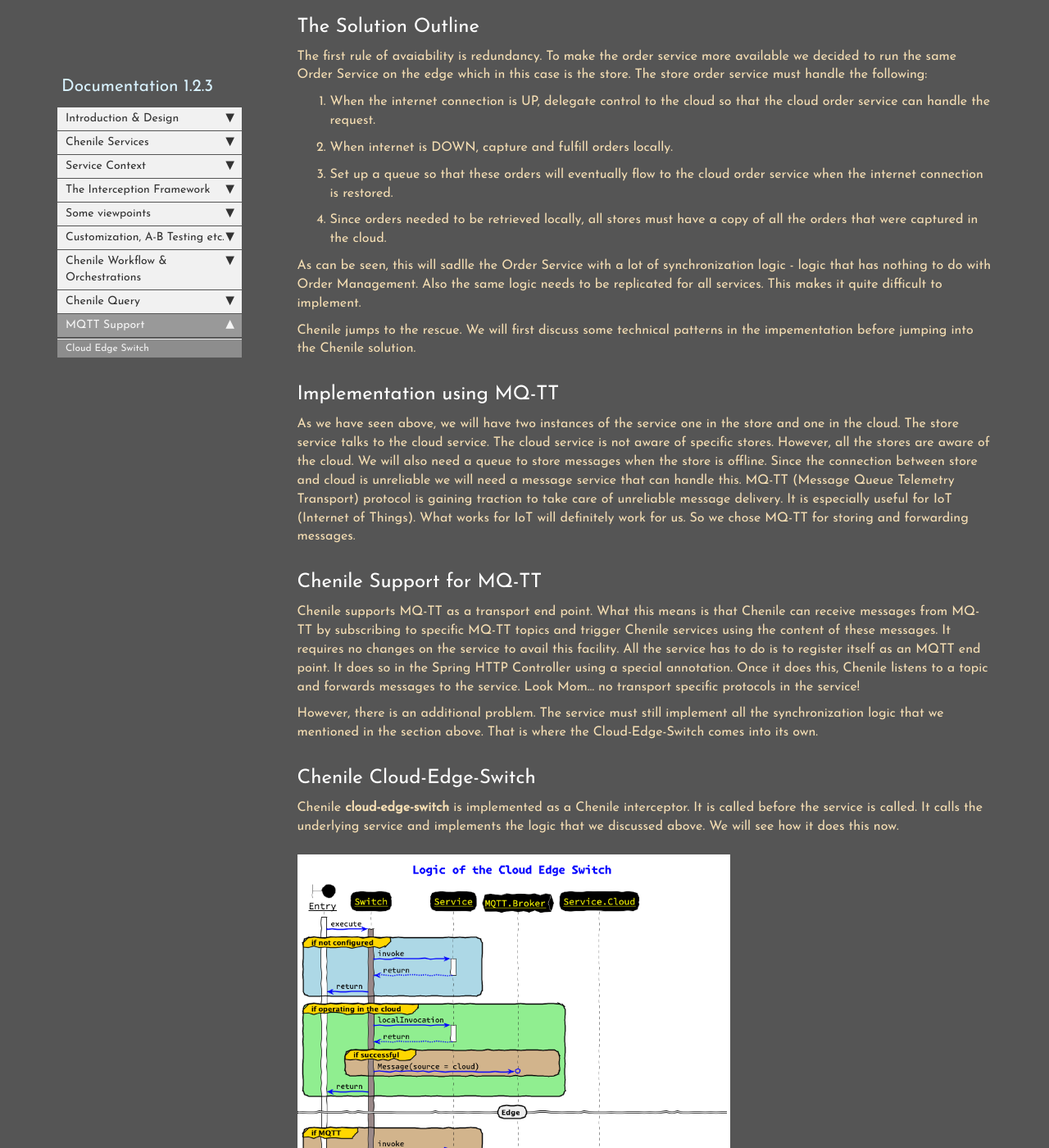
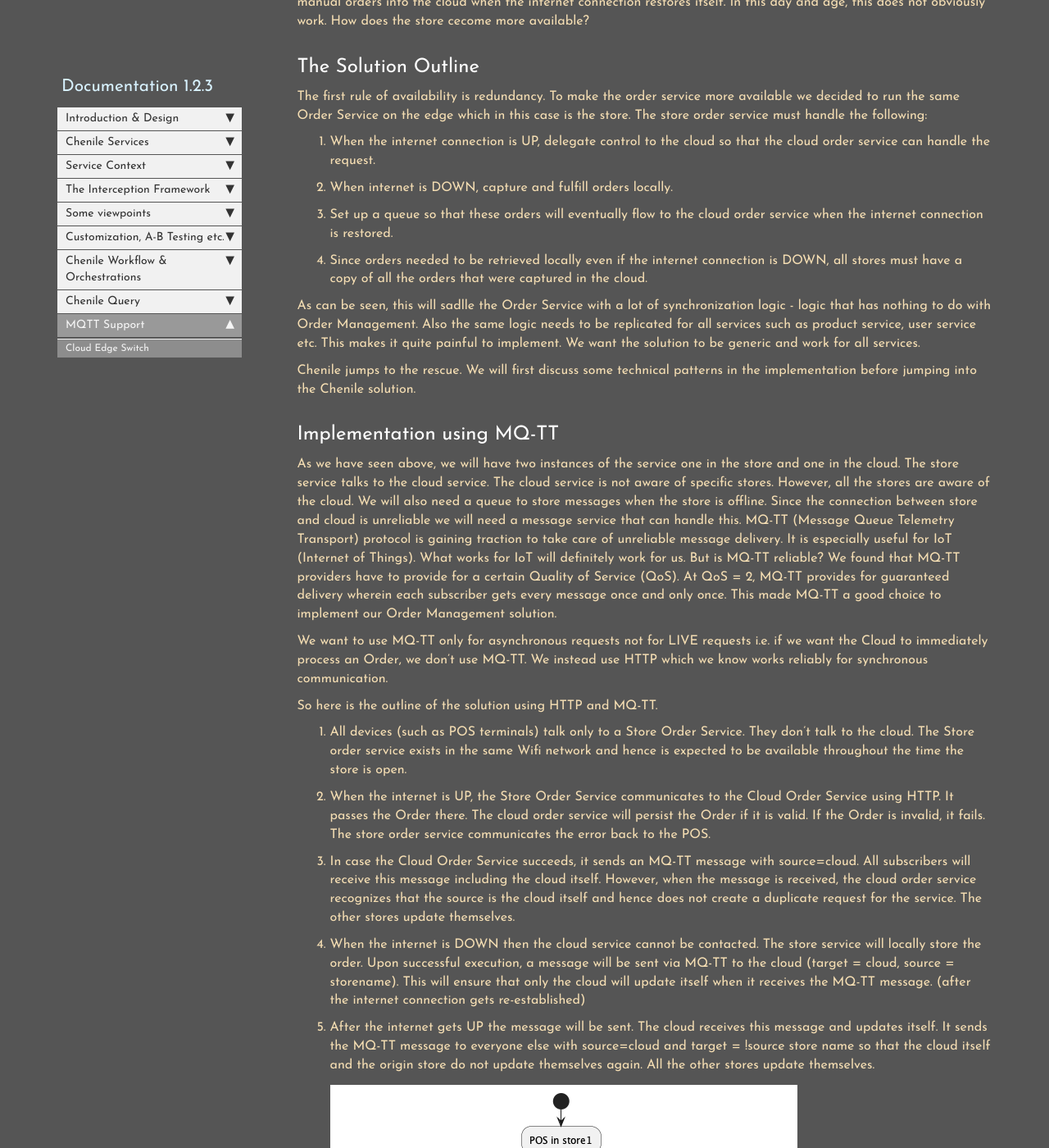
Before and after one commit to rajakolluru/cheniledocs.github.io, a Jekyll site: the page built from pages/chenile/650-cloud-edge-switch.md, in a window 1280 px wide and 1400 px high, scrolled down 782 px. Shown: the whole window at 82% size. Built offline with Jekyll 4.4.1, drawn with Linux system fonts in a browser that asks for light colours; comment, search, counter and statistics services are not loaded; some of the changed text lies outside the part shown.

Commit message:
Enhanced documentation on the cloud-edge-switch

```diff
--- a/pages/chenile/650-cloud-edge-switch.md
+++ b/pages/chenile/650-cloud-edge-switch.md
@@ -8,29 +8,55 @@
 summary: Reuse the same service in the cloud and the edge. Handle internet being down at the edge using MQ-TT
 ---
 
-When we write services, we want to focus on business logic. We don't want to make any assumptions on where the service is running. It can be running in the cloud or the edge. Chenile is all about enabling developers to focus on business logic and not be boggled with these kinds of concerns. The cloud edge switch was developed for some of our users keeping this in mind.
+When we write services, we want to focus on business logic. We don't want to make any assumptions on where the service is running. It can be running in the cloud or the edge. Chenile is all about enabling developers to focus on business logic and not be boggled with these kinds of concerns. The cloud edge switch was developed keeping this in mind.
 
 ## The Scenario
-One of our customers has an Order Service. The order service's intent is of course to capture orders fulfill orders. They deplopyed this in the cloud. When the internet connection goes down, things got manual. They have to key these manual orders into the cloud when the internet connection restores itself. In this day and age, this does not obviously work.
+One of our customers has an Order Service. The order service's intent is of course to capture and fulfill orders. They deployed this in the cloud. When the internet connection goes down, things got manual. They have to key in these manual orders into the cloud when the internet connection restores itself. In this day and age, this does not obviously work. How does the store cecome more available?
 
 ## The Solution Outline
-The first rule of avaiability is redundancy. To make the order service more available we decided to run the same Order Service on the edge which in this case is the store. The store order service must handle the following:
+The first rule of availability is redundancy. To make the order service more available we decided to run the same Order Service on the edge which in this case is the store. The store order service must handle the following:
 1. When the internet connection is UP, delegate control to the cloud so that the cloud order service can handle the request.
 2. When internet is DOWN, capture and fulfill orders locally.
 3. Set up a queue so that these orders will eventually flow to the cloud order service when the internet connection is restored.
-4. Since orders needed to be retrieved locally, all stores must have a copy of all the orders that were captured in the cloud.
+4. Since orders needed to be retrieved locally even if the internet connection is DOWN, all stores must have a copy of all the orders that were captured in the cloud.
 
-As can be seen, this will sadlle the Order Service with a lot of synchronization logic - logic that has nothing to do with Order Management. Also the same logic needs to be replicated for all services. This makes it quite difficult to implement.
+As can be seen, this will sadlle the Order Service with a lot of synchronization logic - logic that has nothing to do with Order Management. Also the same logic needs to be replicated for all services such as product service, user service etc. This makes it quite painful to implement. We want the solution to be generic and work for all services.
 
-Chenile jumps to the rescue. We will first discuss some technical patterns in the impementation before jumping into the Chenile solution.
+Chenile jumps to the rescue. We will first discuss some technical patterns in the implementation before jumping into the Chenile solution.
 
 ## Implementation using MQ-TT
-As we have seen above, we will have two instances of the service one in the store and one in the cloud. The store service talks to the cloud service. The cloud service is not aware of specific stores. However, all the stores are aware of the cloud. We will also need a queue to store messages when the store is offline. Since the connection between store and cloud is unreliable we will need a message service that can handle this. MQ-TT (Message Queue Telemetry Transport) protocol is gaining traction to take care of unreliable message delivery. It is especially useful for IoT (Internet of Things). What works for IoT will definitely work for us. So we chose MQ-TT for storing and forwarding messages.
+As we have seen above, we will have two instances of the service one in the store and one in the cloud. The store service talks to the cloud service. The cloud service is not aware of specific stores. However, all the stores are aware of the cloud. We will also need a queue to store messages when the store is offline. Since the connection between store and cloud is unreliable we will need a message service that can handle this. MQ-TT (Message Queue Telemetry Transport) protocol is gaining traction to take care of unreliable message delivery. It is especially useful for IoT (Internet of Things). What works for IoT will definitely work for us. But is MQ-TT reliable? We found that MQ-TT providers have to provide for a certain Quality of Service (QoS). At QoS = 2, MQ-TT provides for guaranteed delivery wherein each subscriber gets every message once and only once. This made MQ-TT a good choice to implement our Order Management solution.
+
+We want to use MQ-TT only for asynchronous requests not for LIVE requests i.e. if we want the Cloud to immediately process an Order, we don't use MQ-TT. We instead use HTTP which we know works reliably for synchronous communication.
+
+So here is the outline of the solution using HTTP and MQ-TT.
+1. All devices (such as POS terminals) talk only to a Store Order Service. They don't talk to the cloud. The Store order service exists in the same Wifi network and hence is expected to be available throughout the time the store is open.
+2. When the internet is UP, the Store Order Service communicates to the Cloud Order Service using HTTP. It passes the Order there. The cloud order service will persist the Order if it is valid. If the Order is invalid, it fails. The store order service communicates the error back to the POS.
+3. In case the Cloud Order Service succeeds, it sends an MQ-TT message with source=cloud. All subscribers will receive this message including the cloud itself. However, when the message is received, the cloud order service recognizes that the source is the cloud itself and hence does not create a duplicate request for the service. The other stores update themselves.
+4. When the internet is DOWN then the cloud service cannot be contacted. The store service will locally store the order. Upon successful execution, a message will be sent via MQ-TT to the cloud (target = cloud, source = storename). This will ensure that only the cloud will update itself when it receives the MQ-TT message. (after the internet connection gets re-established)
+5. After the internet gets UP the message will be sent. The cloud receives this message and updates itself. It sends the MQ-TT message to everyone else with source=cloud and target = !source store name so that the cloud itself and the origin store do not update themselves again. All the other stores update themselves.
+[![Edge cloud activity](/images/chenile/edge-cloud-activity.png)](/images/chenile/edge-cloud-activity.png)
+
 
 ## Chenile Support for MQ-TT
-Chenile supports MQ-TT as a transport end point. What this means is that Chenile can receive messages from MQ-TT by subscribing to specific MQ-TT topics and trigger Chenile services using the content of these messages. It requires no changes on the service to avail this facility. All the service has to do is to register itself as an MQTT end point. It does so in the Spring HTTP Controller using a special annotation. Once it does this, Chenile listens to a topic and forwards messages to the service. Look Mom... no transport specific protocols in the service!
+Chenile supports MQ-TT as a transport end point. What this means is that Chenile can receive messages from MQ-TT by subscribing to specific MQ-TT topics and trigger Chenile services using the content of these messages.
+The content of this message consists of the payload which is the payload of the request. Header parametes are derived from User Properties that are supported by MQ-TT. Each user property consists of a name-value pair that acts as a header name and header value.
 
-However, there is an additional problem. The service must still implement all the synchronization logic that we mentioned in the section above. That is where the Cloud-Edge-Switch comes into its own.
+Chenile MQ-TT requires no changes on the service. All the service has to do is to register itself as an MQTT end point. It does so in the Spring HTTP Controller using a special annotation. Once it does this, Chenile listens to a topic and forwards messages to the service. Look Mom... no transport specific protocols in the service!
+
+Chenile also supports the source and target headers to avoid duplicate messages as discussed in the previous section. They are summarized in the table below:
+
+|Header name| Possible Values | Description|
+|-----------|-----------------|------------|
+|source | the MQTT client ID for the source of the message | Since the source of the message might have also subscribed to the same topic, this header will prevent the source from updating itself again thereby creating unnecessary database duplicates|
+|target | the MQTT client ID of the target of the message| If this header is set, then only the target will consume this message. Others will not consume this message even though they might have subscribed to the same topic|
+|target| ! followed by the MQTT client ID| This is the client that should not consume this message. Everyone else can consume this message |
+
+Thus, the MQTT module allows Chenile services to consume MQ-TT messages seamlessly without requiring any code changes.
+
+## Who implements the Synchronization Logic
+
+The service must still implement all the synchronization logic that we mentioned in the section above. This can lead to the services becoming extremely complex. We wanted to avoid this. That is where the Cloud-Edge-Switch comes into its own.
 
 ## Chenile Cloud-Edge-Switch
 Chenile __cloud-edge-switch__ is implemented as a Chenile interceptor. It is called before the service is called. It calls the underlying service and implements the logic that we discussed above. We will see how it does this now.
```
Also changed, not shown: images/chenile/edge-cloud-activity.png (added).
